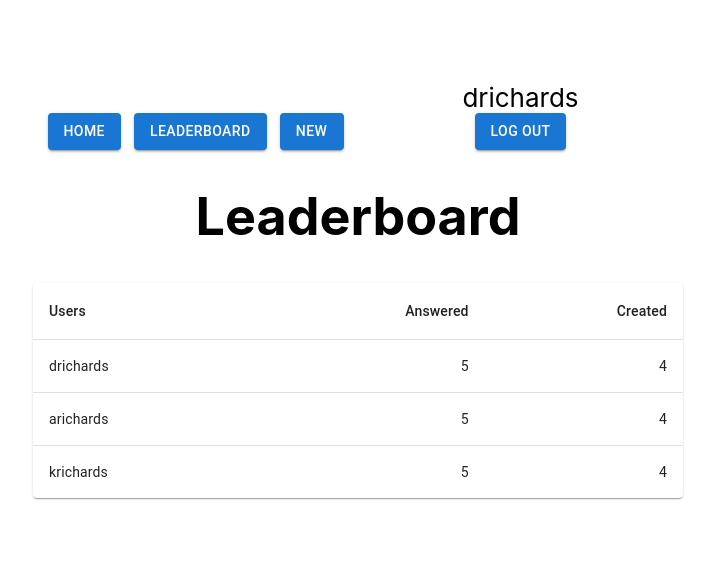
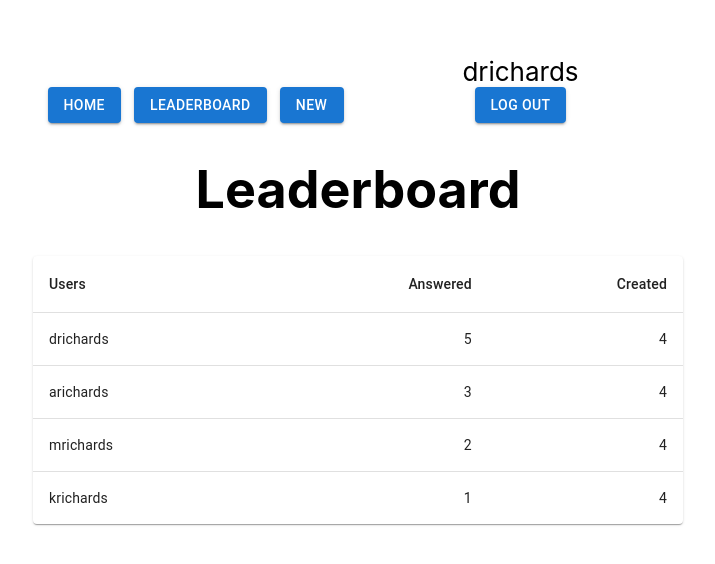
Before and after one commit to drichards188/polling-project, a React (Create React App) app: page /leaderboard in a window 1280 px wide. Shown: the part 110-674 px from the top of the page, without its empty margins (282-997 px from the left). Built offline with nearby package versions, Linux system fonts and the light colour scheme.

Commit message:
table is FINALLY mapping from most answered to least

```diff
--- a/src/features/polling/Leaderboard.tsx
+++ b/src/features/polling/Leaderboard.tsx
@@ -9,28 +9,53 @@ import TableRow from '@mui/material/TableRow';
 import Paper from '@mui/material/Paper';
 import {useAppSelector} from "../../app/hooks";
 import {selectUserList} from "./pollingSlice";
+import {Button} from "@mui/material";
+import {useEffect, useState} from "react";
 
 const Leaderboard = () => {
     const userList = useAppSelector(selectUserList);
+    const [orderedUserList, setOrderedUserList] = useState(userList);
 
     function createData(
         name: string,
         answered: number,
         created: number
     ) {
-        return { name, answered, created };
+        return {name, answered, created};
     }
 
-    const rows = userList.map((user: any) => {
-        return createData(user.name, user.answered.length, user.created.length);
-    })
+    type User = {
+        id: string;
+        name: string;
+        company: string;
+        answered: Array<string>;
+        created: Array<string>;
+    }
+
+
+    const orderedUsers = (): User[] => {
+        let sortingList = [...userList];
+        let mappedObj: any[] = [];
+        let list = sortingList.sort((a: any, b: any) => {
+                return b.answered.length - a.answered.length;
+            }
+        )
+        if (Array.isArray(list)) {
+            mappedObj = list.map((user: any) => {
+                return createData(user.name, user.answered.length, user.created.length);
+            })
+        }
+
+        return mappedObj;
+
+    };
 
     return (
         <div>
-            <Header />
+            <Header/>
             <h1>Leaderboard</h1>
             <TableContainer component={Paper}>
-                <Table sx={{ minWidth: 650 }} aria-label="simple table">
+                <Table sx={{minWidth: 650}} aria-label="simple table">
                     <TableHead>
                         <TableRow>
                             <TableCell>Users</TableCell>
@@ -39,10 +64,10 @@ const Leaderboard = () => {
                         </TableRow>
                     </TableHead>
                     <TableBody>
-                        {rows.map((row:any) => (
+                        {orderedUsers().map((row: any) => (
                             <TableRow
                                 key={row.name}
-                                sx={{ '&:last-child td, &:last-child th': { border: 0 } }}
+                                sx={{'&:last-child td, &:last-child th': {border: 0}}}
                             >
                                 <TableCell component="th" scope="row">
                                     {row.name}
--- a/src/features/polling/pollingSlice.ts
+++ b/src/features/polling/pollingSlice.ts
@@ -27,12 +27,17 @@ const initialState: PollingState = {
         {id: '13',
             name: 'arichards',
             company: 'ef go ahead',
-            answered: ['13', '255', '162', '18', '22'],
+            answered: ['13', '255', '22'],
             created: ['92', '1', '5', '15']},
         {id: '14',
             name: 'krichards',
             company: 'enveloperty',
-            answered: ['13', '255', '162', '18', '22'],
+            answered: ['13' ],
+            created: ['92', '1', '5', '15']},
+        {id: '15',
+            name: 'mrichards',
+            company: 'enveloperty',
+            answered: ['13', '1' ],
             created: ['92', '1', '5', '15']}
     ],
     polls: [{
```
